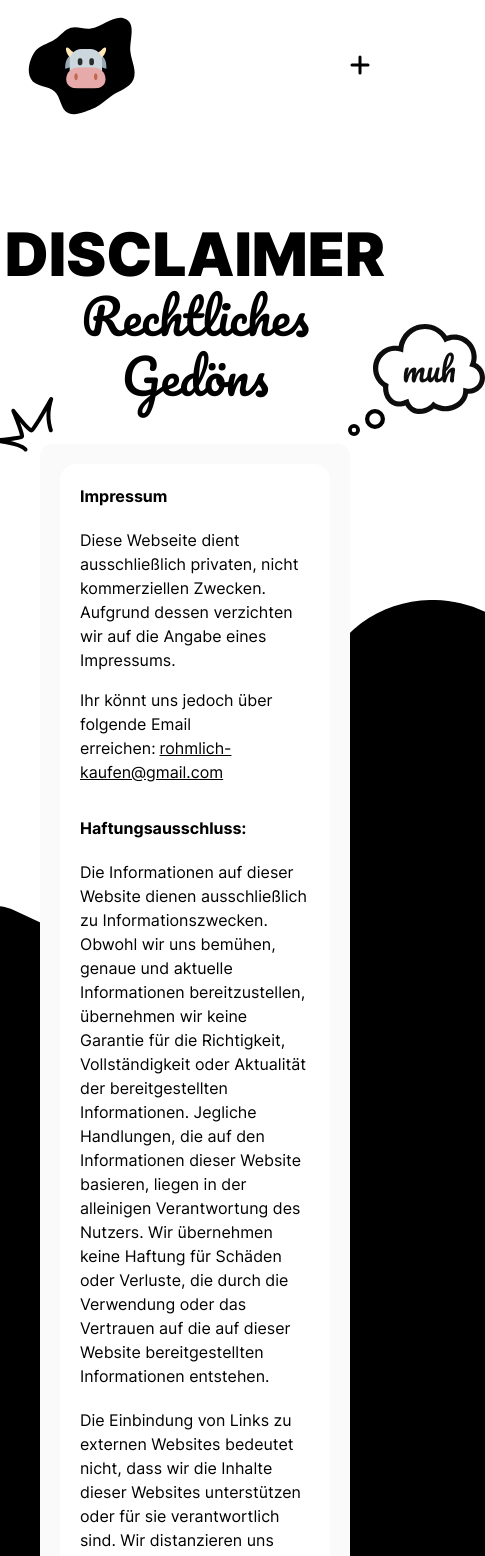
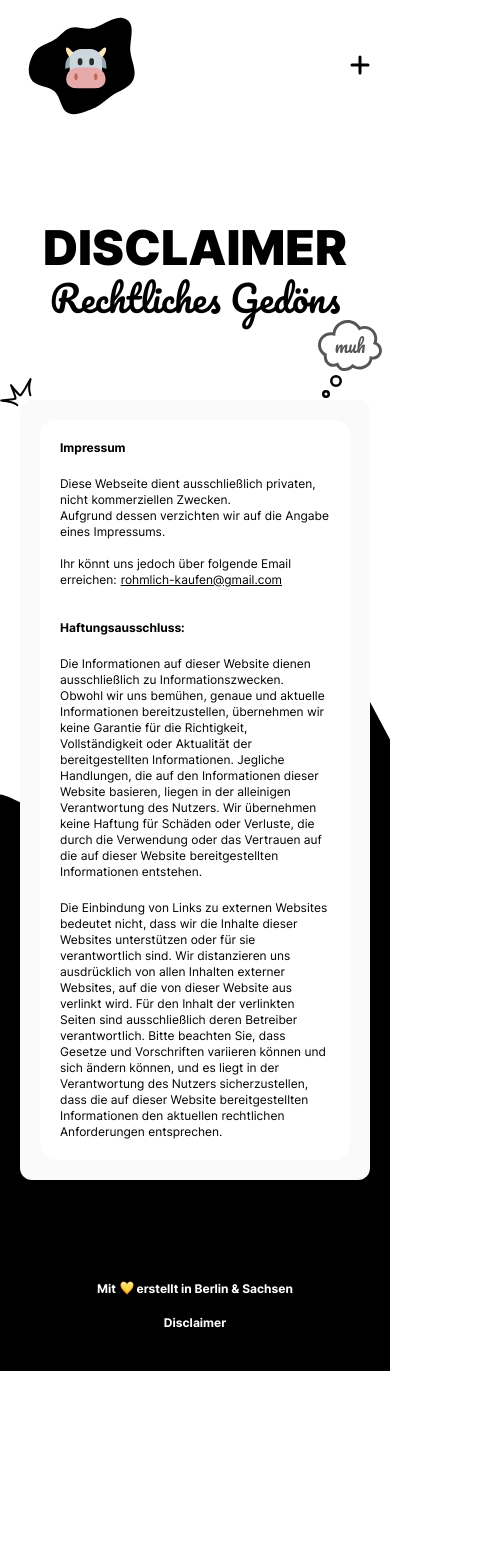
Before and after one commit to meisteraxel/rohmilch-kaufen.de, a React (Vite) app: page /disclaimer in a window 390 px wide. Shown: the top 1556 px of the page, 485 px wide, since content can reach past the window. After the commit the page ends 1371 px from the top, so only its background shows below. Built offline with nearby package versions, Linux system fonts and the light colour scheme.

Commit message:
implemented responsive view for mobile and tablet

```diff
--- a/src/components/accordion.jsx
+++ b/src/components/accordion.jsx
@@ -55,17 +55,23 @@ function Accordion() {
           className="item rounded-lg bg-white p-5 font-inter cursor-pointer shadow-lg"
         >
           <div className="title font-inter-bold text-base flex justify-between items-center">
-            <h2 className="my-1">{item.question}</h2>
+            <h2 className="my-1 md:text-base text-xs">{item.question}</h2>
             <img
               src={PlusIcon}
               className={
                 selected === index
-                  ? "text-2xl rotate-45 transition-all w-4"
-                  : "text-2xl transition-all w-4"
+                  ? "rotate-45 transition-all w-4"
+                  : "transition-all w-4"
               }
             />
           </div>
-          <div className={selected === index ? "content show" : "content"}>
+          <div
+            className={
+              selected === index
+                ? "content show md:text-base text-xs"
+                : "content md:text-base text-xs"
+            }
+          >
             {item.answer}
           </div>
         </div>
--- a/src/components/footer.jsx
+++ b/src/components/footer.jsx
@@ -5,7 +5,7 @@ import "../index.css";
 
 function Footer() {
   return (
-    <footer className="container mx-auto mt-auto p-10 flex items-center justify-between text-xs font-inter-bold text-white">
+    <footer className="container mx-auto mt-auto p-10 sm:flex-row sm:gap-0 gap-4 flex-col flex items-center justify-between text-xs font-inter-bold text-white">
       <div>
         <p>
           Mit{" "}
--- a/src/components/form.jsx
+++ b/src/components/form.jsx
@@ -11,7 +11,7 @@ function Form(props) {
   return (
     <div
       id="popup"
-      className="flex fixed inset-0 items-center justify-center z-50"
+      className="flex fixed inset-0 items-center justify-center z-50 px-2"
     >
       <div className="fixed inset-0 bg-gray-800 opacity-50"></div>
       <div className="container max-w-5xl flex flex-col items-center bg-white p-6 rounded shadow-sm z-10">
--- a/src/components/pageload.jsx
+++ b/src/components/pageload.jsx
@@ -22,7 +22,7 @@ function Pageload() {
           } flex items-center justify-center flex-col`}
         >
           <img src={CowAnimation} alt="cow animation" />
-          <p className="text-white font-pacifico text-2xl text-center">
+          <p className="text-white font-pacifico sm:text-2xl text-lg text-center">
             Einen Moment, Kühe werden gemolken...
           </p>
         </div>
--- a/src/pages/disclaimer.jsx
+++ b/src/pages/disclaimer.jsx
@@ -11,11 +11,11 @@ function Disclaimer() {
   return (
     <>
       <Navbar />
-      <main className="container mx-auto px-10 py-5 flex flex-col items-center mb-10">
-        <h1 className="text-6xl text-center font-inter-black mb-10 mt-20">
+      <main className="container mx-auto px-5 py-5 flex flex-col items-center mb-10">
+        <h1 className="md:text-6xl text-5xl text-center font-inter-black mb-20 mt-20 sm:mb-10">
           DISCLAIMER
           <br />
-          <span className="font-pacifico mt-2 text-5xl">
+          <span className="font-pacifico mt-2 md:text-5xl text-4xl">
             Rechtliches Gedöns
           </span>
         </h1>
@@ -23,41 +23,48 @@ function Disclaimer() {
           <img
             src={GrasIcon}
             alt=""
-            className="w-18 h-18 absolute -z-10 -left-12 -top-12"
+            className="absolute -z-10 w-8 h-8 -left-5 -top-6 sm:w-18 sm:h-18 sm:-left-12 sm:-top-12"
           />
           <img
             src={SmallCircle}
             alt=""
-            className=" absolute w-3 -z-10 -right-[10px] -top-[20px] opacity-0 fadeIn-animation-first"
+            className=" absolute -z-10 w-2 right-10 -top-[10px] sm:w-3 sm:-right-[10px] sm:-top-[20px] opacity-0 fadeIn-animation-first"
           />
           <img
             src={Circle}
             alt=""
-            className="absolute w-5 -z-10 -right-[35px] -top-[35px] opacity-0 fadeIn-animation-second"
+            className="absolute -z-10 w-3 right-7 -top-[25px] sm:w-5 sm:-right-[35px] sm:-top-[35px] opacity-0 fadeIn-animation-second"
           />
           <img
             src={Muh}
             alt=""
-            className="absolute w-28 -z-10 -right-[135px] -top-[120px] opacity-0 fadeIn-animation-third"
+            className="absolute -z-10 w-16 -right-3 -top-[80px] sm:w-28 sm:-right-[135px] sm:-top-[120px] opacity-0 fadeIn-animation-third"
           />
           <div className="bg-[#fafafa] p-5 rounded-xl">
             <div className="bg-white rounded-2xl p-5">
-              <h2 className="font-inter-bold mb-5">Impressum</h2>
-              <p className="font-inter mb-4">
+              <h2 className="font-inter-bold mb-5 md:text-base text-xs">
+                Impressum
+              </h2>
+              <p className="font-inter mb-4 md:text-base text-xs">
                 Diese Webseite dient ausschließlich privaten, nicht
                 kommerziellen Zwecken.
                 <br /> Aufgrund dessen verzichten wir auf die Angabe eines
                 Impressums.
               </p>
 
-              <p className="font-inter max-w-2xl">
+              <p className="font-inter max-w-2xl md:text-base text-xs">
                 Ihr könnt uns jedoch über folgende Email erreichen:
-                <a href="mailto:" className="underline ml-1">
+                <a
+                  href="mailto:"
+                  className="underline ml-1 md:text-base text-xs"
+                >
                   rohmlich-kaufen@gmail.com
                 </a>
               </p>
-              <h2 className="font-inter-bold mt-8 mb-5">Haftungsausschluss:</h2>
-              <p className="font-inter mb-5">
+              <h2 className="font-inter-bold mt-8 mb-5 md:text-base text-xs">
+                Haftungsausschluss:
+              </h2>
+              <p className="font-inter mb-5 md:text-base text-xs">
                 Die Informationen auf dieser Website dienen ausschließlich zu
                 Informationszwecken. Obwohl wir uns bemühen, genaue und aktuelle
                 Informationen bereitzustellen, übernehmen wir keine Garantie für
@@ -69,7 +76,7 @@ function Disclaimer() {
                 Vertrauen auf die auf dieser Website bereitgestellten
                 Informationen entstehen.
               </p>
-              <p className="font-inter">
+              <p className="font-inter md:text-base text-xs">
                 Die Einbindung von Links zu externen Websites bedeutet nicht,
                 dass wir die Inhalte dieser Websites unterstützen oder für sie
                 verantwortlich sind. Wir distanzieren uns ausdrücklich von allen
--- a/src/pages/faq.jsx
+++ b/src/pages/faq.jsx
@@ -12,11 +12,11 @@ function Faq() {
   return (
     <>
       <Navbar />
-      <main className="container mx-auto px-10 py-5 flex flex-col items-center mb-10">
-        <h1 className="text-6xl text-center font-inter-black mb-10 mt-20">
+      <main className="container mx-auto px-5 py-5 flex flex-col items-center mb-10">
+        <h1 className="md:text-6xl text-5xl text-center font-inter-black mb-20 mt-20 sm:mb-10">
           FAQ
           <br />
-          <span className="font-pacifico mt-2 text-5xl">
+          <span className="font-pacifico mt-2 md:text-5xl text-4xl">
             Fragen & Antworten
           </span>
         </h1>
@@ -24,24 +24,24 @@ function Faq() {
           <img
             src={GrasIcon}
             alt=""
-            className="w-18 h-18 absolute -z-10 -left-12 -top-12"
+            className="absolute -z-10 w-8 h-8 -left-5 -top-6 sm:w-18 sm:h-18 sm:-left-12 sm:-top-12"
           />
           <img
             src={SmallCircle}
             alt=""
-            className=" absolute w-3 -z-10 -right-[10px] -top-[20px] opacity-0 fadeIn-animation-first"
+            className=" absolute -z-10 w-2 right-10 -top-[10px] sm:w-3 sm:-right-[10px] sm:-top-[20px] opacity-0 fadeIn-animation-first"
           />
           <img
             src={Circle}
             alt=""
-            className="absolute w-5 -z-10 -right-[35px] -top-[35px] opacity-0 fadeIn-animation-second"
+            className="absolute -z-10 w-3 right-7 -top-[25px] sm:w-5 sm:-right-[35px] sm:-top-[35px] opacity-0 fadeIn-animation-second"
           />
           <img
             src={Muh}
             alt=""
-            className="absolute w-28 -z-10 -right-[135px] -top-[120px] opacity-0 fadeIn-animation-third"
+            className="absolute -z-10 w-16 -right-3 -top-[80px] sm:w-28 sm:-right-[135px] sm:-top-[120px] opacity-0 fadeIn-animation-third"
           />
-          <div className="bg-[#fafafa] p-5 rounded-xl h-[570px] flex items-center">
+          <div className="bg-[#fafafa] p-5 rounded-xl h-[580px] flex items-center">
             <Accordion />
           </div>
         </div>
--- a/src/pages/home.jsx
+++ b/src/pages/home.jsx
@@ -24,32 +24,34 @@ function Home() {
     <>
       <Navbar />
       {runPageload && <Pageload />}
-      <main className="container mx-auto px-10 py-5 flex flex-col items-center mb-10">
-        <h1 className="text-6xl text-center font-inter-black mb-10 mt-20">
+      <main className="container mx-auto py-5 flex flex-col items-center mb-10 px-5">
+        <h1 className="md:text-6xl text-5xl text-center font-inter-black mb-10 mt-20">
           Rohmilch
           <br />
-          <span className="font-pacifico mt-2 text-5xl">Übersicht</span>
+          <span className="font-pacifico mt-2 md:text-5xl text-4xl">
+            Übersicht
+          </span>
         </h1>
         <div className="container relative flex flex-col max-w-[1000px]">
           <img
             src={GrasIcon}
             alt=""
-            className="w-18 h-18 absolute -z-10 -left-12 -top-12"
+            className="absolute -z-10 w-8 h-8 -left-5 -top-6 sm:w-18 sm:h-18 sm:-left-12 sm:-top-12"
           />
           <img
             src={SmallCircle}
             alt=""
-            className=" absolute w-3 -z-10 -right-[10px] -top-[20px] opacity-0 fadeIn-animation-first hidden lg:block"
+            className=" absolute -z-10 w-2 right-10 -top-[10px] sm:w-3 sm:-right-[10px] sm:-top-[20px] opacity-0 fadeIn-animation-first"
           />
           <img
             src={Circle}
             alt=""
-            className="absolute w-5 -z-10 -right-[35px] -top-[35px] opacity-0 fadeIn-animation-second hidden lg:block"
+            className="absolute -z-10 w-3 right-7 -top-[25px] sm:w-5 sm:-right-[35px] sm:-top-[35px] opacity-0 fadeIn-animation-second"
           />
           <img
             src={Muh}
             alt=""
-            className="absolute w-28 -z-10 -right-[135px] -top-[120px] opacity-0 fadeIn-animation-third hidden lg:block"
+            className="absolute -z-10 w-16 -right-3 -top-[80px] sm:w-28 sm:-right-[135px] sm:-top-[120px] opacity-0 fadeIn-animation-third"
           />
           <div className="bg-[#fafafa] p-5 rounded-xl">
             <iframe
```
